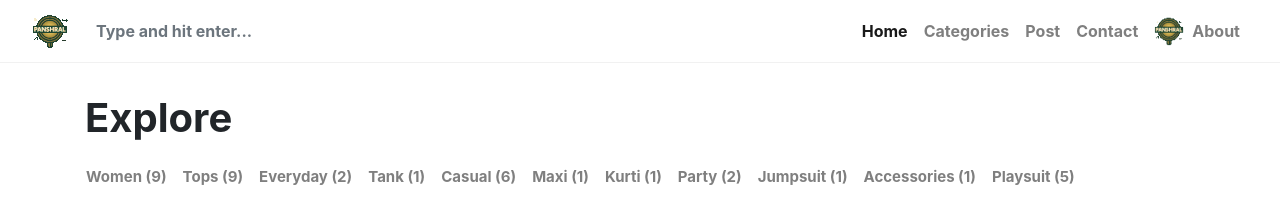
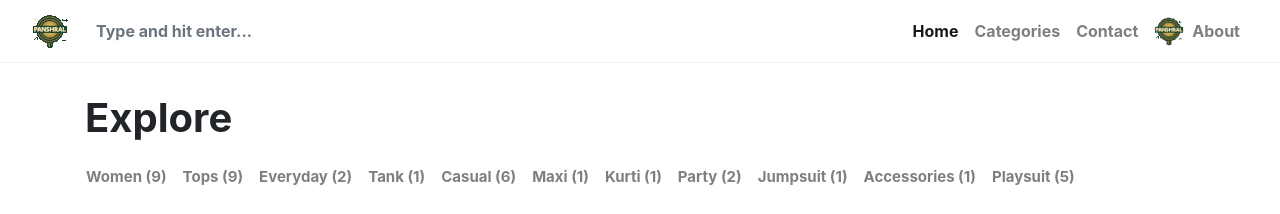
Before and after one commit to Panshral/Panshral.github.io, a Jekyll site: the page built from index.html, in a window 1280 px wide. Shown: the top 214 px of the page. Built offline with Jekyll 4.4.1, drawn with Linux system fonts in a browser that asks for light colours; nearby versions of some CDN libraries; library files that are not in the unit come from our copies; the list of posts is cut into pages by our own code; comment, search, counter and statistics services are not loaded.

Commit message:
Minor Changes to product listings

```diff
--- a/_includes/menu-header.html
+++ b/_includes/menu-header.html
@@ -6,9 +6,11 @@
 <li class="nav-item">
     <a class="nav-link" href="{{site.baseurl}}/categories.html">Categories</a>
 </li>
+<!--
 <li class="nav-item">
     <a class="nav-link" href="{{site.baseurl}}/web-concepts-library/">Post</a>
 </li>
+-->
 <li class="nav-item">
     <a class="nav-link" href="{{site.baseurl}}/contact.html">Contact</a>
 </li>
--- a/index.html
+++ b/index.html
@@ -17,7 +17,8 @@
 <div class="container-fluid">
 
     <div class="card-columns">
-        {% for post in paginator.posts reversed %}
+        {% assign reversed_posts = paginator.posts | reverse %}
+        {% for post in reversed_posts %}
             {% include card-post.html %}
         {% endfor %}
     </div>
```
